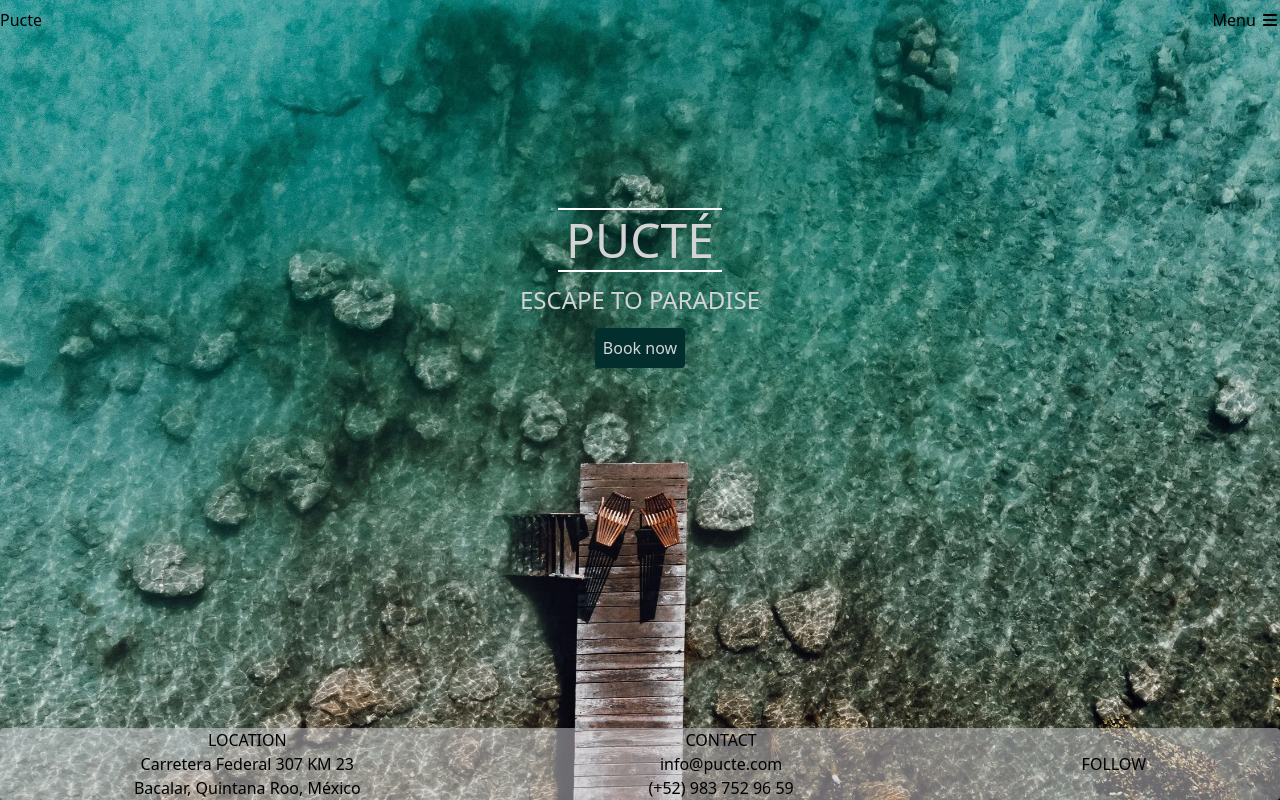
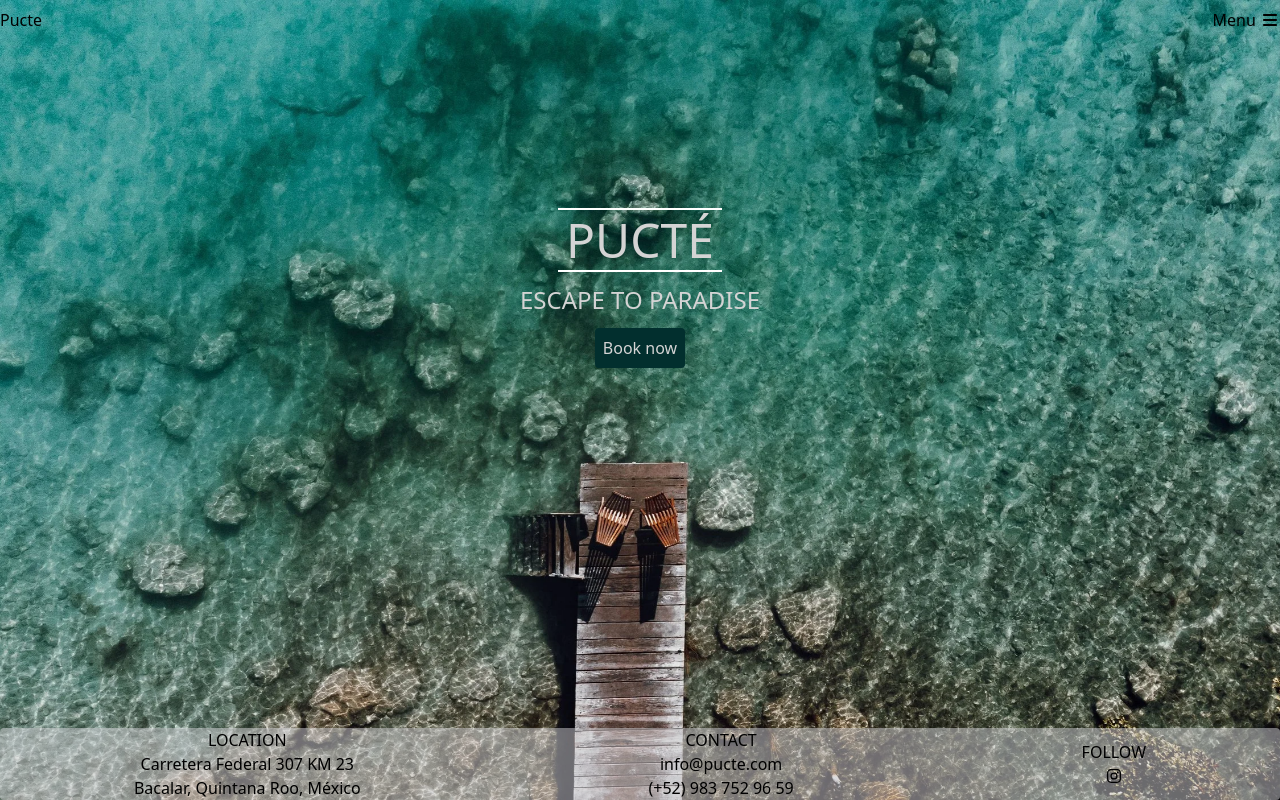
Before and after one commit to Panchita1989/pucte, a React (Vite) app: page / in a window 1280 px wide. Built offline with nearby package versions, Linux system fonts and the light colour scheme.

Commit message:
added instagram icon

```diff
--- a/package.json
+++ b/package.json
@@ -11,6 +11,7 @@
   },
   "dependencies": {
     "@fortawesome/fontawesome-svg-core": "^7.1.0",
+    "@fortawesome/free-brands-svg-icons": "^7.1.0",
     "@fortawesome/free-solid-svg-icons": "^7.1.0",
     "@fortawesome/react-fontawesome": "^3.1.0",
     "@tailwindcss/vite": "^4.1.16",
--- a/src/components/footer.jsx
+++ b/src/components/footer.jsx
@@ -1,5 +1,5 @@
-
-
+import { FontAwesomeIcon } from '@fortawesome/react-fontawesome';
+import { faInstagram } from '@fortawesome/free-brands-svg-icons';
 
 export default function Footer() {
     return(
@@ -14,7 +14,7 @@ export default function Footer() {
             </section>
             <section className='text-center' >
                 <h2>FOLLOW</h2>
-
+                <FontAwesomeIcon icon={faInstagram} />
             </section>
         </section>
     )
```
Also changed, not shown: 1 other file (tests, documents, lock files or other folders).
